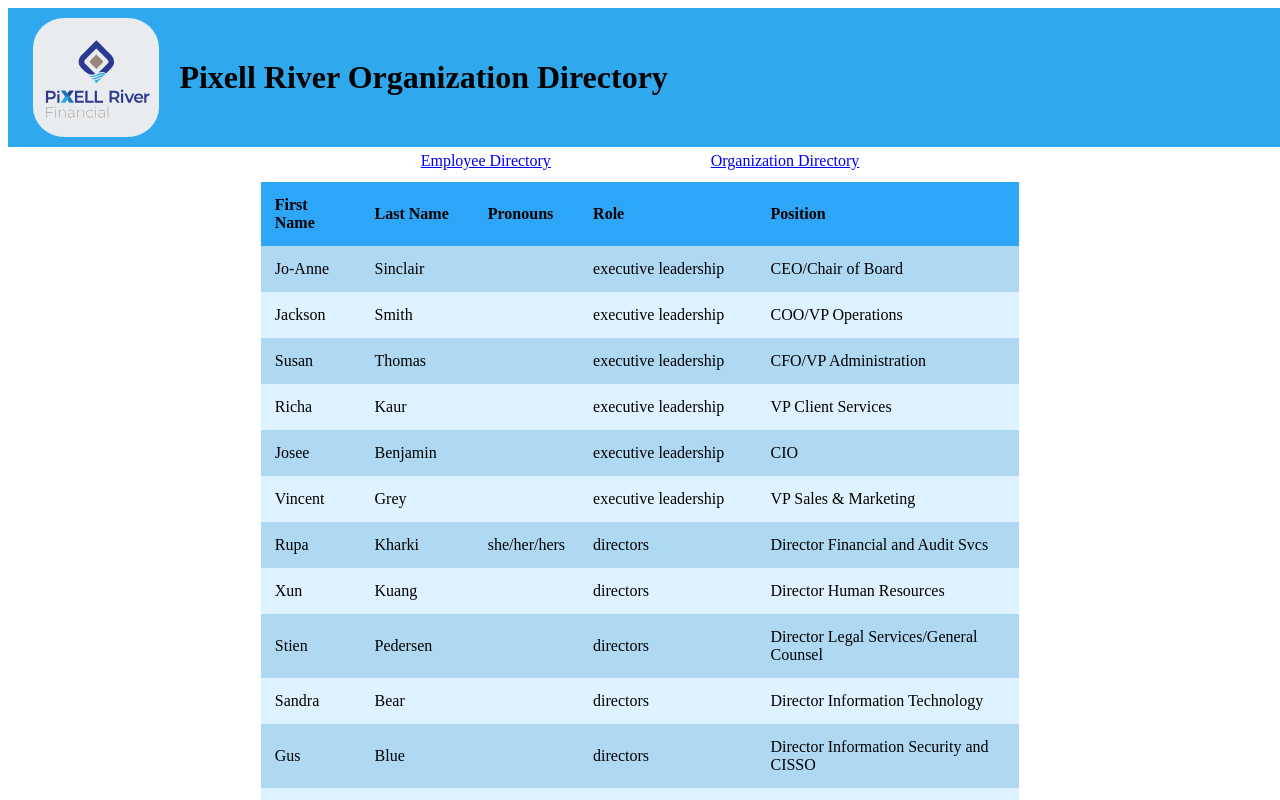
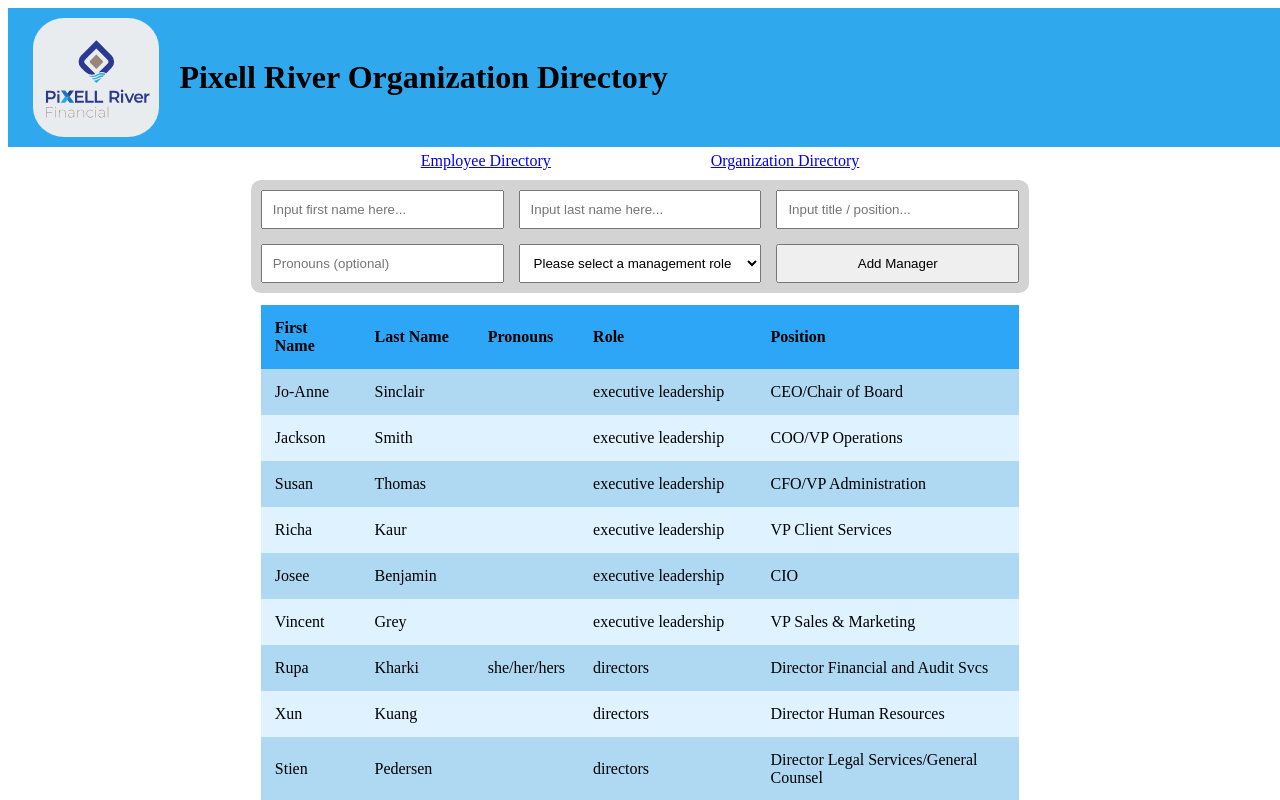
Before and after one commit to rrc-sp2025-omaxwell/Comp-4002-labs, a React (Vite) app: page /organization in a window 1280 px wide. Shown: the top 800 px of the page. Built offline with nearby package versions, Linux system fonts and the light colour scheme.

Commit message:
added in the new manager form and added extra styling to new_employee_form to match the management form as well.

```diff
--- a/src/App.tsx
+++ b/src/App.tsx
@@ -35,14 +35,16 @@
                 <>
                 <Header />
                 <Nav />
-                {/* EmployeeList takes the latest state of employee list. */}
-                <EmployeeList
-                    employees={employees} />
 
                 {/*NewEmployeeform takes latest state as well as the function to update that state. */}
                 <NewEmployeeForm
                     employees={employees}
                     setEmployees={setEmployees} />
+
+                {/* EmployeeList takes the latest state of employee list. */}
+                <EmployeeList
+                    employees={employees} />
+
                 <Footer />
                 </>
             } />
--- a/src/app/repositories/organizationRepo.ts
+++ b/src/app/repositories/organizationRepo.ts
@@ -21,8 +21,8 @@
 
 // Add member
 export function AddManager(
-    managerName: string,
-    managementRole: string
+    firstName: string, lastName: string, title:string,
+    managementRole: string, pronouns?:string
 ): ManagementRole {
     const managers = organizationData[managementRole];
 
@@ -33,9 +33,10 @@
     }
 
     const newManager: Manager = {
-        name: managerName,
-        title: managementRole,
-    }
+        name: `${firstName} ${lastName}`,
+        title,
+        ...(pronouns ? { pronouns } : {}),
+    };
 
     organizationData = {
         ...organizationData,
--- a/src/components/common/new_employee_form/new_employee_form.css
+++ b/src/components/common/new_employee_form/new_employee_form.css
@@ -21,3 +21,22 @@
 .new-employee-form {
     margin: 10px;
 }
+
+.new-employee-form {
+    display: grid;
+    grid-template-columns: repeat(3, 1fr);
+    gap: 15px;
+    max-width: 600px;
+    margin: 0 auto;
+}
+
+.new-employee-form input,
+.new-employee-form select {
+    width: 100%;
+    padding: 10px;
+    box-sizing: border-box;
+}
+
+.new-employee-form input[type="submit"] {
+    cursor: pointer;
+}
--- a/src/components/common/organization_page/organization_page.css
+++ b/src/components/common/organization_page/organization_page.css
@@ -24,3 +24,22 @@
 tbody tr:nth-child(odd) {
     background-color: #afd8f3;
 }
+
+.new-manager-form {
+    display: grid;
+    grid-template-columns: repeat(3, 1fr);
+    gap: 15px;
+    max-width: 900px;
+    margin: 0 auto;
+}
+
+.new-manager-form input,
+.new-manager-form select {
+    padding: 10px;
+    box-sizing: border-box;
+    width: 100%;
+}
+
+.new-manager-form input[type="submit"] {
+    cursor: pointer;
+}
--- a/src/components/common/organization_page/organization_page.tsx
+++ b/src/components/common/organization_page/organization_page.tsx
@@ -1,25 +1,56 @@
+import { useState } from "react";
+import type { Dispatch, SetStateAction } from "react";
 import type { ManagementRole } from "../../../types/management_role_type";
-import "./organization_page.css"
-import { useOrganizationInput } from "../../../hooks/useOrganizationInput"
-import type { Dispatch, SetStateAction } from "react";
-
+import { useOrganizationInput } from "../../../hooks/useOrganizationInput";
+import "./organization_page.css";
 
 type OrganizationTableProps = {
     managers: ManagementRole;
     setManagers: Dispatch<SetStateAction<ManagementRole>>;
 };
 
-function OrganizationTable({ managers, setManagers }: OrganizationTableProps) {
+function OrganizationTable({
+    managers,
+    setManagers,
+}: OrganizationTableProps) {
+    const [firstName, setFirstName] = useState("");
+    const [lastName, setLastName] = useState("");
+    const [title, setTitle] = useState("");
+    const [managementRole, setManagementRole] = useState("");
+    const [pronouns, setPronouns] = useState("");
+
     const {
         organizationData,
         error,
         createNewManager,
     } = useOrganizationInput({ managers, setManagers });
 
+    async function handleFormSubmit(
+        event: React.FormEvent<HTMLFormElement>
+    ) {
+        event.preventDefault();
+        // Create new manager with inputs
+        const success = await createNewManager(
+            firstName.trim(),
+            lastName.trim(),
+            title.trim(),
+            managementRole,
+            pronouns.trim() || undefined
+        );
+
+        // Clear States
+        if (success) {
+            setFirstName("");
+            setLastName("");
+            setTitle("");
+            setManagementRole("");
+            setPronouns("");
+        }
+    }
     // flatmap flattens each role e.g. directors into an array
     const managementMembers = Object.entries(organizationData).flatMap(
-        ([role, managers]) =>
-            managers.map((manager) => {
+        ([role, roleManagers]) =>
+            roleManagers.map((manager) => {
                 const nameParts = manager.name.trim().split(/\s+/);
                 const managerFirstName = nameParts.shift() ?? "";
                 const managerLastName = nameParts.join(" ");
@@ -37,6 +68,58 @@
     // Table creation
     return (
         <>
+            <div className="form-body">
+                <form className="new-manager-form" onSubmit={handleFormSubmit}>
+                    <input
+                        type="text"
+                        name="manager-first-name"
+                        placeholder="Input first name here..."
+                        value={firstName}
+                        onChange={(e) => setFirstName(e.target.value)}
+                        required
+                    />
+                    <input
+                        type="text"
+                        name="manager-last-name"
+                        placeholder="Input last name here..."
+                        value={lastName}
+                        onChange={(e) => setLastName(e.target.value)}
+                        required
+                    />
+                    <input
+                        type="text"
+                        name="manager-title"
+                        placeholder="Input title / position..."
+                        value={title}
+                        onChange={(e) => setTitle(e.target.value)}
+                        required
+                    />
+                    <input
+                        type="text"
+                        name="manager-pronouns"
+                        placeholder="Pronouns (optional)"
+                        value={pronouns}
+                        onChange={(e) => setPronouns(e.target.value)}
+                    />
+                    <select name="management-role" value={managementRole}
+                        onChange={(e) => setManagementRole(e.target.value)} required >
+                        <option value="">
+                            Please select a management role
+                        </option>
+                        {Object.keys(organizationData).map((role) => (
+                            <option key={role} value={role}>
+                                {role.replaceAll("_", " ")}
+                            </option>
+                        ))}
+                    </select>
+
+                    <input type="submit" value="Add Manager" />
+                </form>
+
+                {error && (
+                    <p className="error-message">{error}</p>
+                )}
+            </div>
             <div className="organization-table">
                 <table>
                     <thead>
@@ -60,13 +143,9 @@
                         ))}
                     </tbody>
                 </table>
-            {error && (
-                <p className="error-message">{error}</p>
-            )}
             </div>
         </>
-    )
-
+    );
 }
 
 export default OrganizationTable;
--- a/src/hooks/useOrganizationInput.ts
+++ b/src/hooks/useOrganizationInput.ts
@@ -25,12 +25,12 @@
 // returns results of validation and updates its messages.
 
     const createNewManager = async(
-        managerName: string, managementRole: string
-    ) => {
+        firstName: string, lastName: string, title: string, managementRole:string, pronouns?: string
+    ): Promise<boolean> => {
         try {
-            const result = await OrganizationService.createNewManager(
-                managerName, managementRole
-            );
+        const result = await OrganizationService.createNewManager(
+            firstName, lastName, title, managementRole, pronouns
+        );
 
             if (!result.isValid) {
                 setError(result.errors.join(" "))
--- a/src/services/organizationService.ts
+++ b/src/services/organizationService.ts
@@ -14,16 +14,15 @@
 }
 
 export async function createNewManager(
-    managerName: string,
-    managementRole: string
+    firstName: string, lastName: string, title: string, managementRole: string, pronouns?: string
 ): Promise<AddManagerResult> {
     let isValid = true;
     const errors: string[] = [];
 
     // Validate Manager Name
-    if (managerName.trim().length < 3) {
+    if (firstName.trim().length < 3) {
         isValid = false,
-        errors.push("Manager name must be at least 3 characters long.")
+        errors.push("First name must be at least 3 characters long.")
     }
 
     // Validate input management role name
@@ -50,7 +49,7 @@
     // Validation Succesful, add new manager
     try {
         const updatedOrganizationData = OrganizationRepo.AddManager(
-            managerName, managementRole
+            firstName, lastName, title, managementRole, pronouns
         );
 
         return {isValid, data: updatedOrganizationData}
```
Lines whose indentation alone changed are shown as unchanged.
